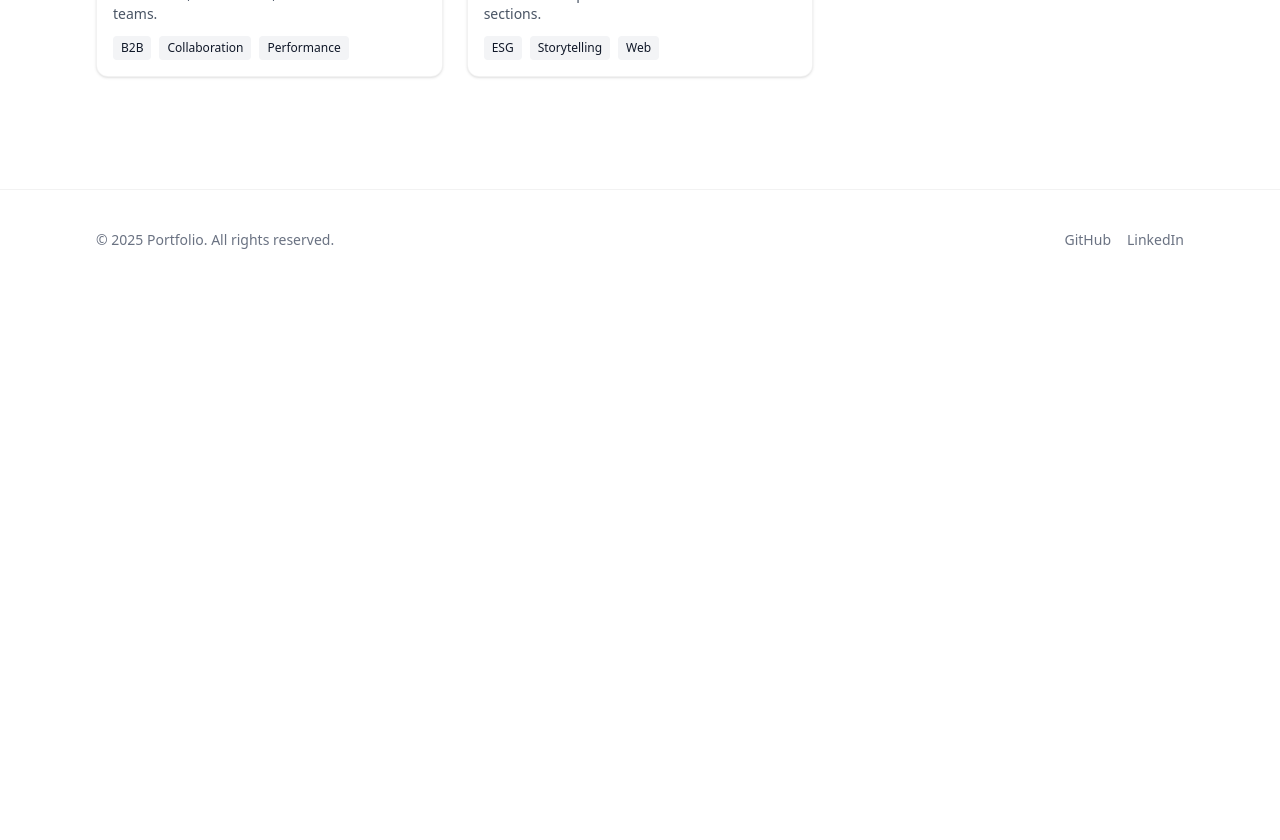
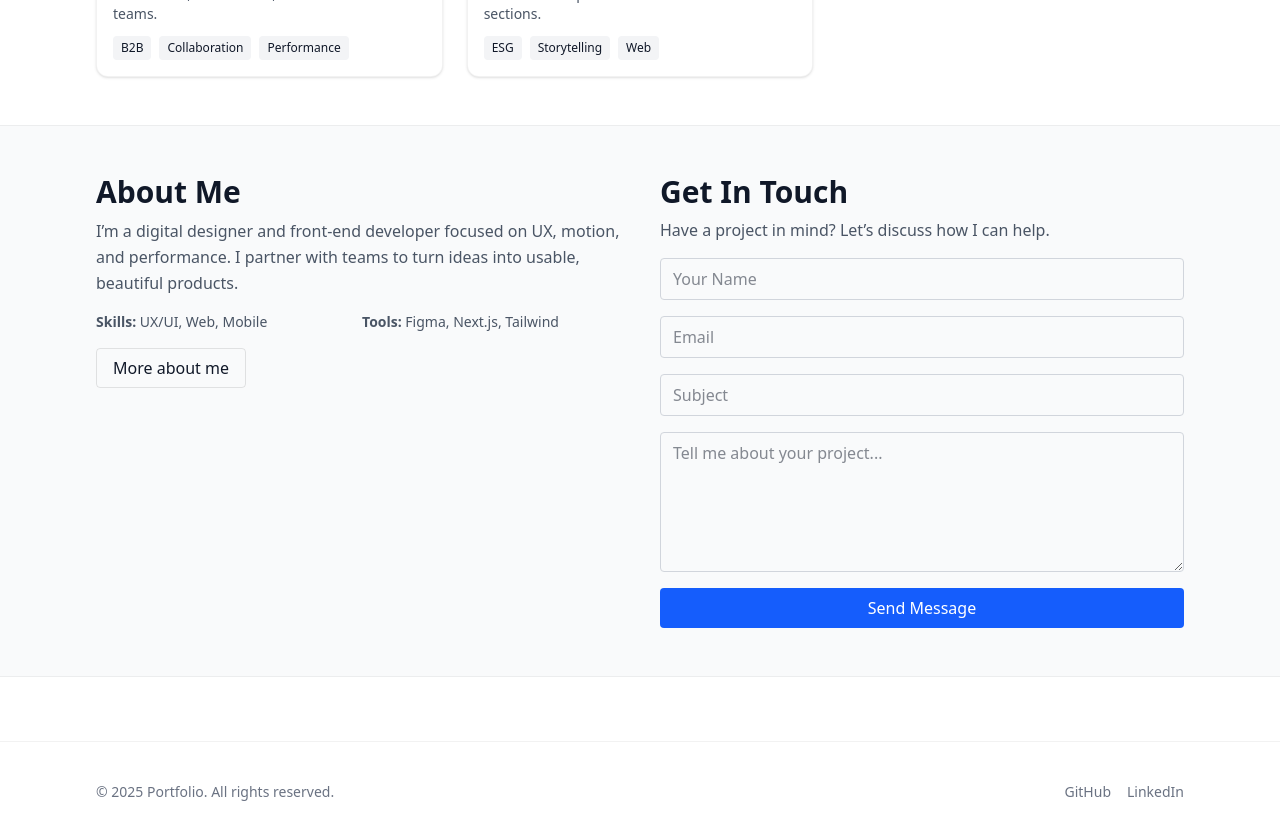
Before and after one commit to Lemoon28/fluffy-computing-machine, a Next.js app: page / in a window 1280 px wide. Shown: the part 2500-3340 px from the top of the page. Before the commit the page ends 2790 px from the top, so only its background shows below. Built offline with nearby package versions, Linux system fonts and the light colour scheme.

Commit message:
feat: add About Me and Get In Touch sections to homepage

```diff
--- a/pages/index.tsx
+++ b/pages/index.tsx
@@ -1,6 +1,7 @@
 import CaseStudyCard from "@/components/CaseStudyCard";
 import data from "@/data/case-studies.json";
 import Link from "next/link";
+import ContactForm from "@/components/ContactForm";
 
 type CaseStudy = {
   title: string;
@@ -45,6 +46,27 @@ export default function Home() {
           ))}
         </div>
       </section>
+
+      <section className="bg-gray-50 border-t border-b border-black/5">
+        <div className="mx-auto max-w-6xl px-4 sm:px-6 lg:px-8 py-12 grid grid-cols-1 md:grid-cols-2 gap-10 items-start">
+          <div>
+            <h2 className="text-2xl sm:text-3xl font-bold mb-2">About Me</h2>
+            <p className="text-gray-600 leading-relaxed">I’m a digital designer and front‑end developer focused on UX, motion, and performance. I partner with teams to turn ideas into usable, beautiful products.</p>
+            <ul className="mt-4 text-sm text-gray-600 grid grid-cols-2 gap-2">
+              <li><strong>Skills:</strong> UX/UI, Web, Mobile</li>
+              <li><strong>Tools:</strong> Figma, Next.js, Tailwind</li>
+            </ul>
+            <div className="mt-6">
+              <Link href="/about" className="px-4 py-2 rounded border border-black/10 hover:bg-gray-100 transition">More about me</Link>
+            </div>
+          </div>
+          <div>
+            <h2 className="text-2xl sm:text-3xl font-bold mb-2">Get In Touch</h2>
+            <p className="text-gray-600 mb-4">Have a project in mind? Let’s discuss how I can help.</p>
+            <ContactForm />
+          </div>
+        </div>
+      </section>
     </div>
   );
 }
```
